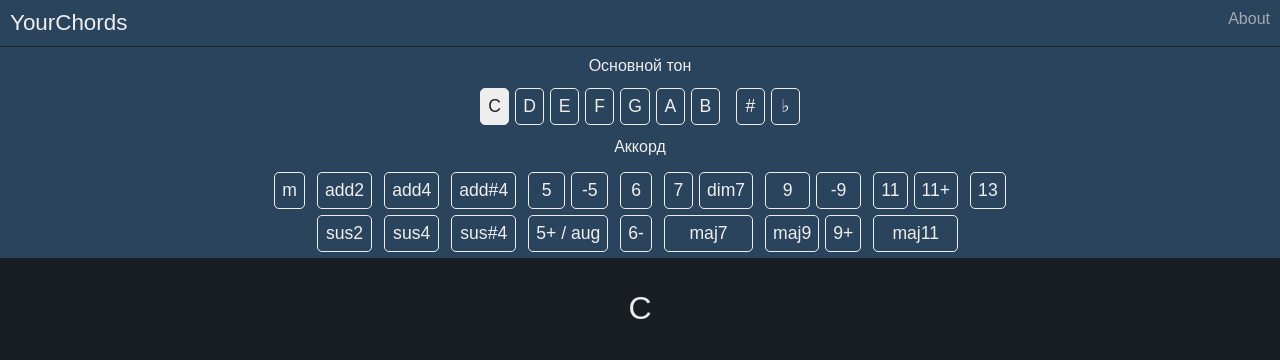
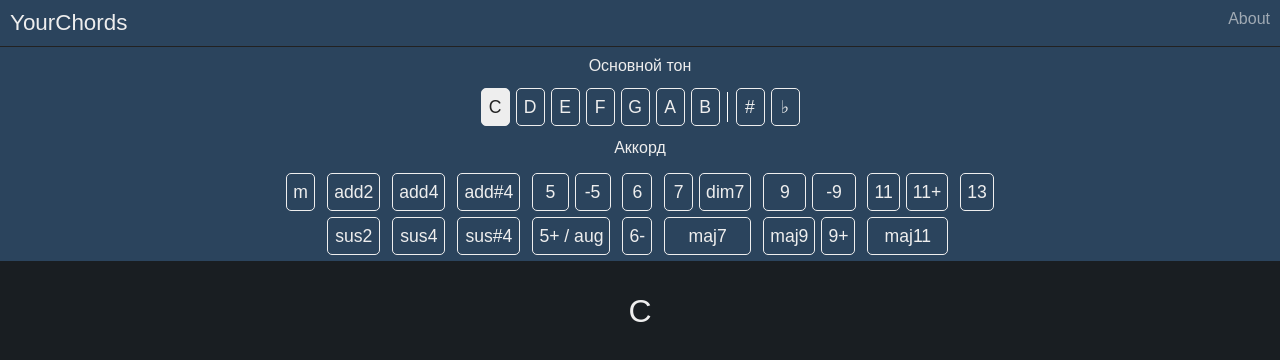
Before and after one commit to MaxMukovin/ChordsGenerator, a Vue app in the folder ChordsGeneratorAPP/: page / in a window 1280 px wide. Shown: the top 360 px of the page. Built offline with nearby package versions, Linux system fonts and the light colour scheme.

Commit message:
create styles

```diff
--- a/ChordsGeneratorAPP/src/components/ControlPanel.vue
+++ b/ChordsGeneratorAPP/src/components/ControlPanel.vue
@@ -10,20 +10,20 @@
           @click="changeTone(n)"
           >{{n}}</button>
 
-          <div class="sep cell"></div>
+          <div class="sep"></div>
 
           <button type="button" class="button nightMode cell"
           v-for="n in notes.accidentals"
           :class="{'active':n==this.currentChord.accidental}"
           @click="changeAccidentals(n)"
           >{{n}}</button>
+
         </div>
       </div>
     </div>
     <div class="block">
       <div class="title">Аккорд</div>
       <div class="ButtonsGroup">
-        <div class="row">
         <div class="cell">
           <div class="vertical">
             <button type="button" class="button nightMode"
@@ -81,9 +81,6 @@
             >{{n}}</button>
           </div>
         </div>
-        </div>
-
-        <div class="row">
         <div class="cell">
           <div class="vertical">
             <div>
@@ -146,7 +143,6 @@
       </div>
     </div>
   </div>
-  </div>
 </template>
 
 <script>
@@ -200,8 +196,6 @@ export default {
   float: left;
   width: 100%;
   text-align: center;
-  vertical-align:middle;
-  display:table-cell;
 }
 .block {
   width: 100vw;
@@ -213,15 +207,15 @@ export default {
   padding: 10px;
 }
 .ButtonsGroup {
+  justify-content: center;
   margin: 0 auto;
   overflow: hidden;
   text-align: center;
+  display: flex;
   display: table;
 }
 .row {
-  float: left;
-  margin: 0 auto;
-  overflow: hidden;
+  display: flex
 }
 @media screen and (orientation: portrait){
   .row {float: none;}}
@@ -252,12 +246,13 @@ export default {
   cursor: pointer;
   border-radius: 5px;
   margin: 3px;
-  padding: 7px;
   min-width: 29px;
+  min-height: 38px;
 }
 .sep {
+  float: left;
+  margin: 7px 5px 7px 4px;
   border-right: 1.5px solid #ffffff;
-  margin: 7px 5px 7px 4px;
 }
 .active {
   background: #eee;
```
Lines whose indentation alone changed are shown as unchanged.
